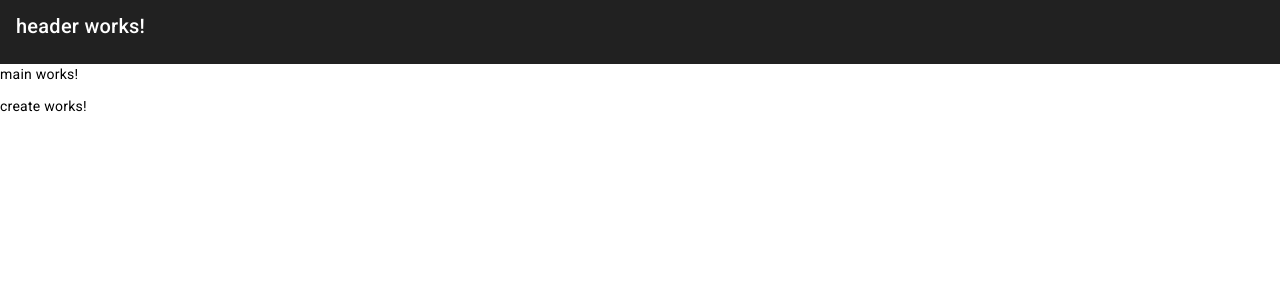
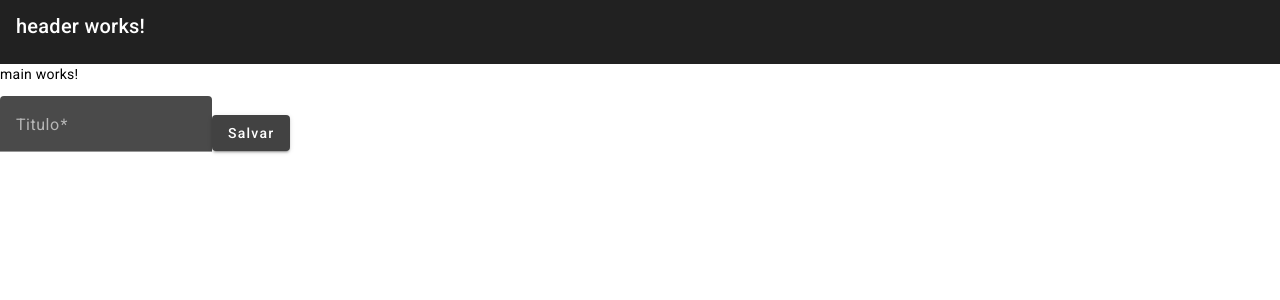
Before and after one commit to rafael-basso/product-store, an Angular app: page /criar-produto in a window 1280 px wide. Shown: the top 300 px of the page. Built offline with nearby package versions, Linux system fonts and the light colour scheme.

Commit message:
Criar form com botao submit

```diff
--- a/src/app/app.routes.ts
+++ b/src/app/app.routes.ts
@@ -9,6 +9,7 @@ export const routes: Routes = [
     },
     {
         path: 'criar-produto',
-        component: CreateComponent
+        // component: CreateComponent
+        loadComponent: () => import('./features/create/create.component').then((m) => m.CreateComponent)
     }
 ];
--- a/src/app/features/create/create.component.html
+++ b/src/app/features/create/create.component.html
@@ -1 +1,8 @@
-<p>create works!</p>
+<form [formGroup]="form" (ngSubmit)="onSubmit()">
+    <mat-form-field appearance="fill">
+        <mat-label>Titulo</mat-label>
+        <input type="text" matInput formControlName="title" placeholder="titulo">
+    </mat-form-field>
+
+    <button type="submit" mat-button mat-raised-button color="">Salvar</button>
+</form>
--- a/src/app/features/create/create.component.ts
+++ b/src/app/features/create/create.component.ts
@@ -1,12 +1,23 @@
 import { Component } from '@angular/core';
+import { FormControl, FormGroup, ReactiveFormsModule, Validators } from '@angular/forms';
+import {MatFormFieldModule} from '@angular/material/form-field'
+import {MatInputModule} from '@angular/material/input';
+import {MatButtonModule} from '@angular/material/button';
 
 @Component({
   selector: 'app-create',
   standalone: true,
-  imports: [],
+  imports: [ReactiveFormsModule, MatFormFieldModule, MatInputModule, MatButtonModule],
   templateUrl: './create.component.html',
   styleUrl: './create.component.scss'
 })
 export class CreateComponent {
+  form = new FormGroup({
+    title: new FormControl<string>('',
+      { nonNullable: true, validators: Validators.required})
+  });
 
+  onSubmit() {
+    this.form.controls.title.value;
+  }
 }
```
Also changed, not shown: Notes.txt.
